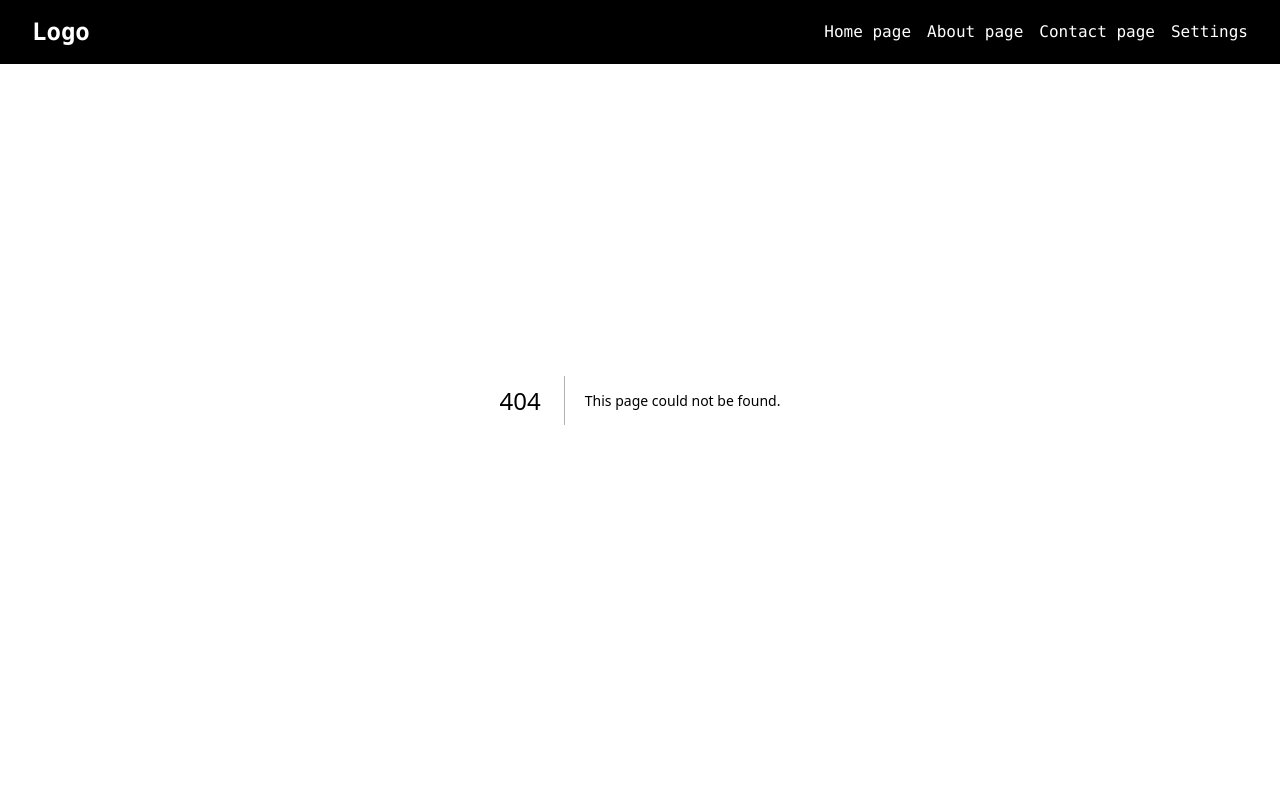
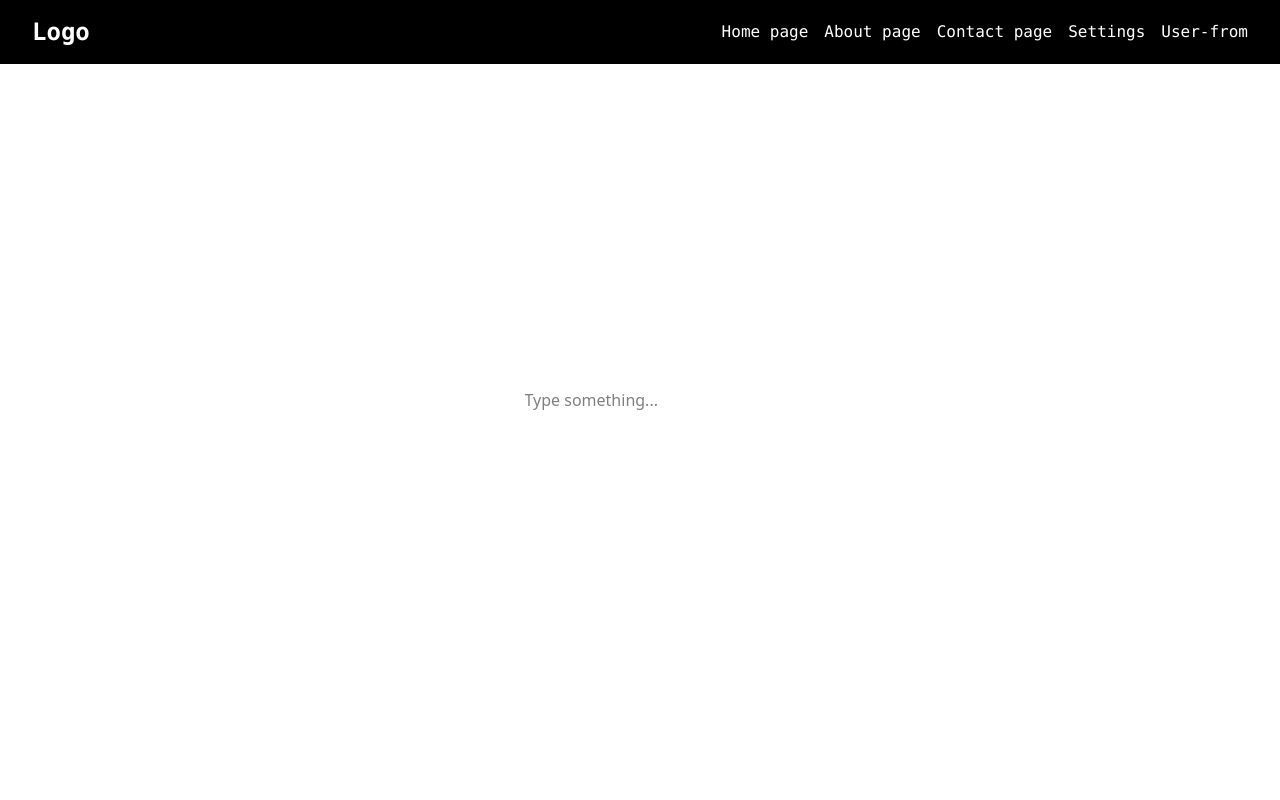
Before and after one commit to BishantRajbanshi/Next.js-React_Practise, a Next.js app: page /User-form in a window 1280 px wide. Before the commit this address had no page. Shown: the top 800 px of the page. Built offline with nearby package versions, Linux system fonts and the light colour scheme.

Commit message:
new commit

```diff
--- /dev/null
+++ b/src/app/User-form/page.js
@@ -0,0 +1,14 @@
+'use client'
+import { useState } from 'react';
+
+export default function Userform(){
+  const [name, setName] = useState('');
+  return (
+  <div className="flex flex-col items-center justify-center h-screen">
+    <input type="text"
+     value={name}
+     onChange={e => setName(e.target.value)}
+     placeholder="Type something..." />
+  </div>
+)
+}
--- a/src/app/components/navbar.js
+++ b/src/app/components/navbar.js
@@ -12,6 +12,7 @@ export default function Navbar(){
         <Link href="/about">About page</Link>
         <Link href="/contact">Contact page</Link>
         <Link href="/settings">Settings</Link>
+        <Link href="/User-form">User-from</Link>
       </div>
       </div>
     </nav>
```
